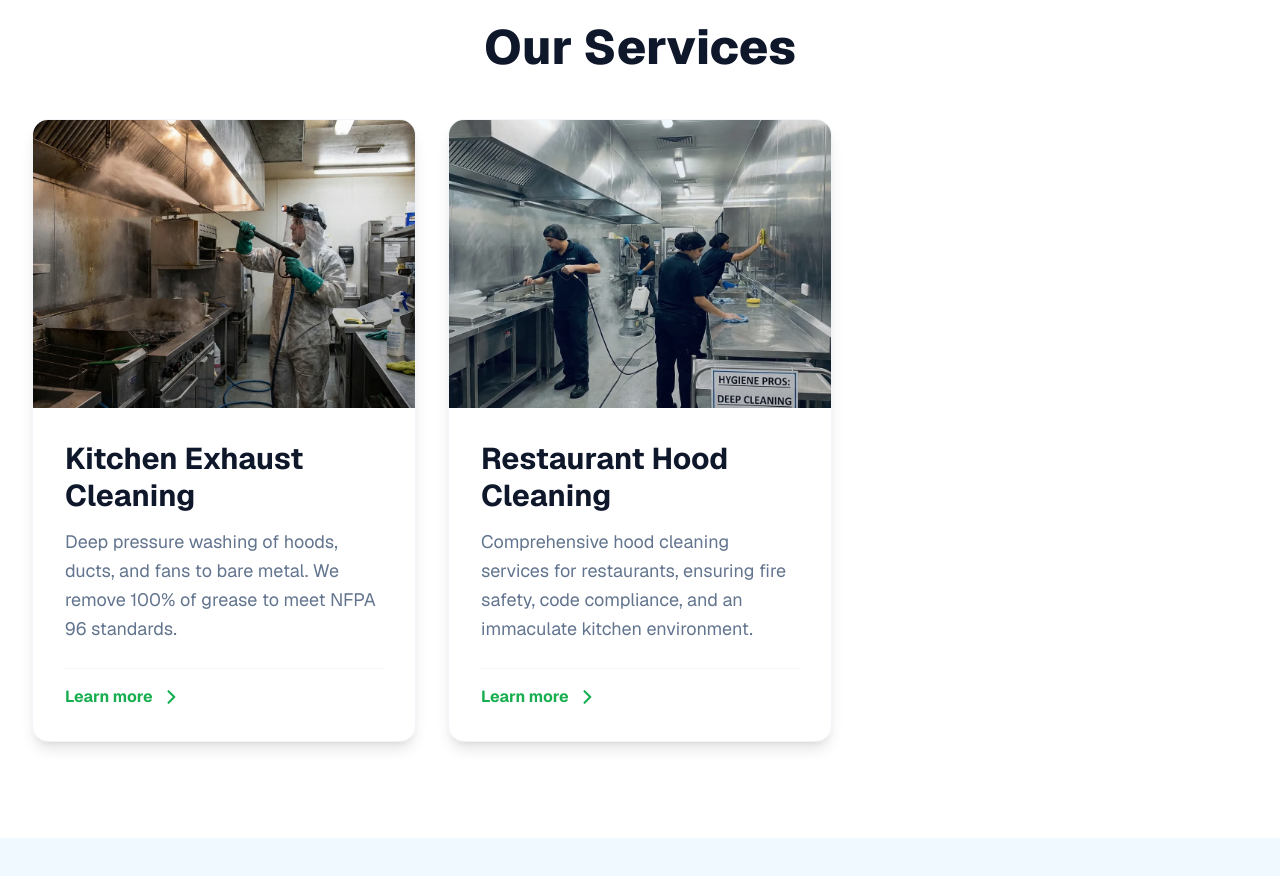
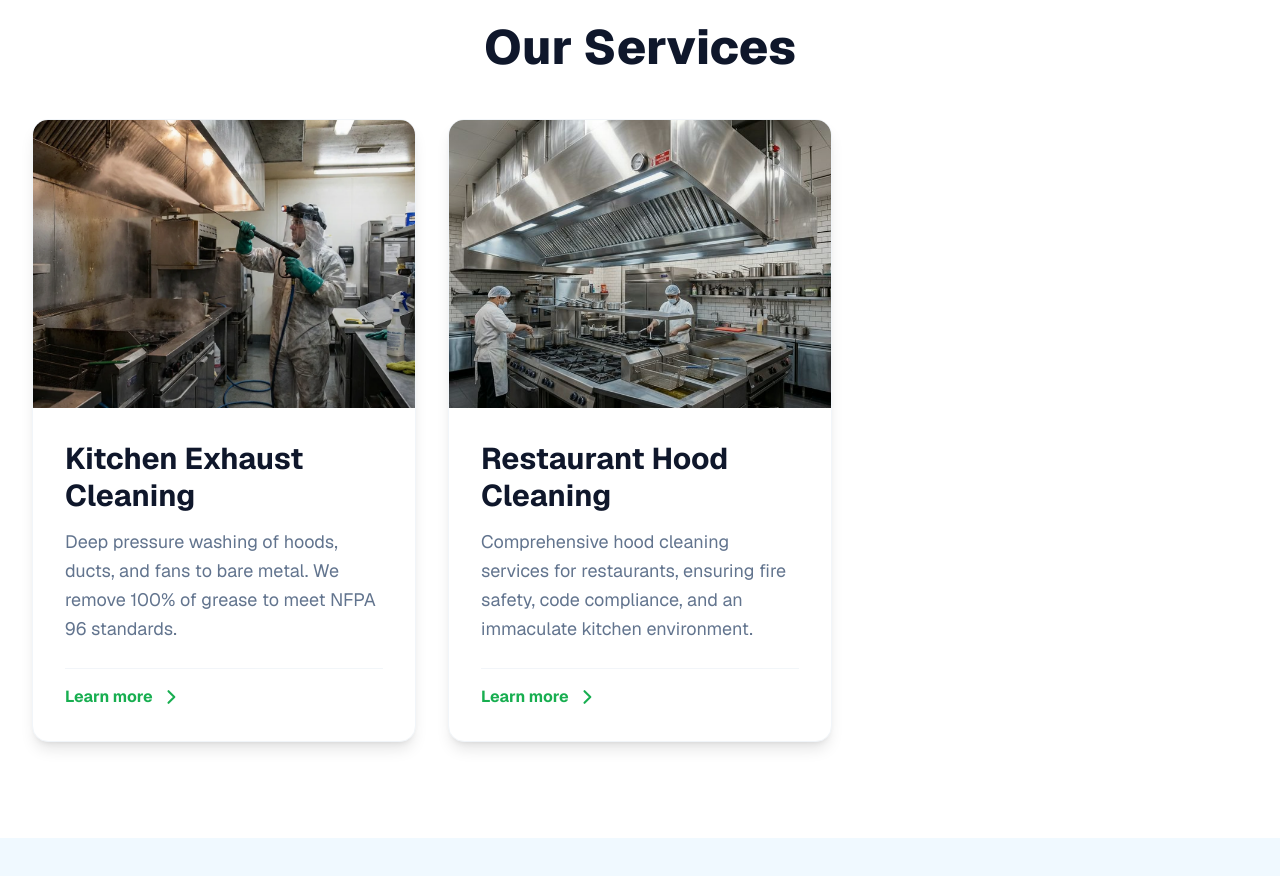
Before and after one commit to hassanma1016/GreaseGuardLanding, a Next.js app: page / in a window 1280 px wide. Shown: the part 2060-2936 px from the top of the page. Built offline with nearby package versions, Linux system fonts and the light colour scheme.

Commit message:
chore: add hyper-realistic generated commercial hood image

```diff
--- a/src/components/Services.tsx
+++ b/src/components/Services.tsx
@@ -12,7 +12,7 @@ const services = [
     {
         title: "Restaurant Hood Cleaning",
         description: "Comprehensive hood cleaning services for restaurants, ensuring fire safety, code compliance, and an immaculate kitchen environment.",
-        image: "/images/deep-cleaning.webp",
+        image: "/images/restaurant_hood.png",
     },
 ];
 
```
Also changed, not shown: public/images/restaurant_hood.png (added).
